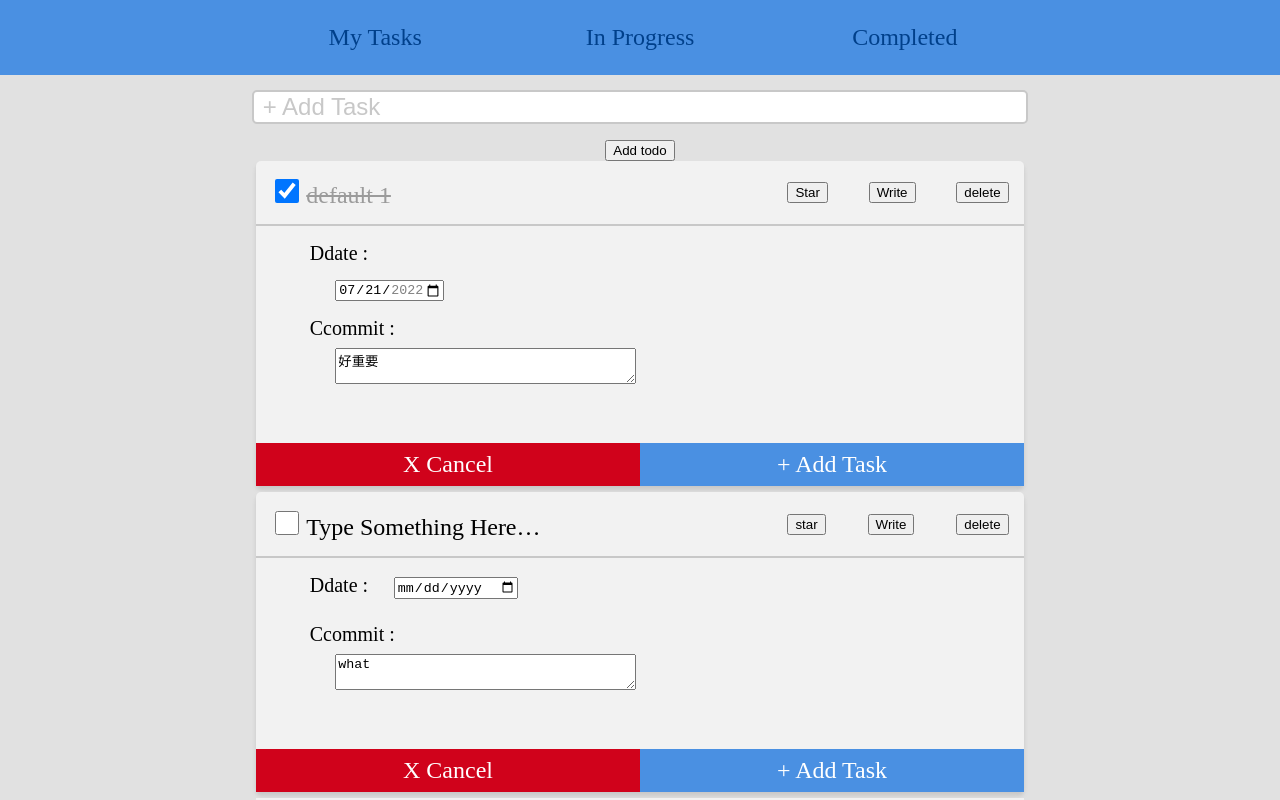
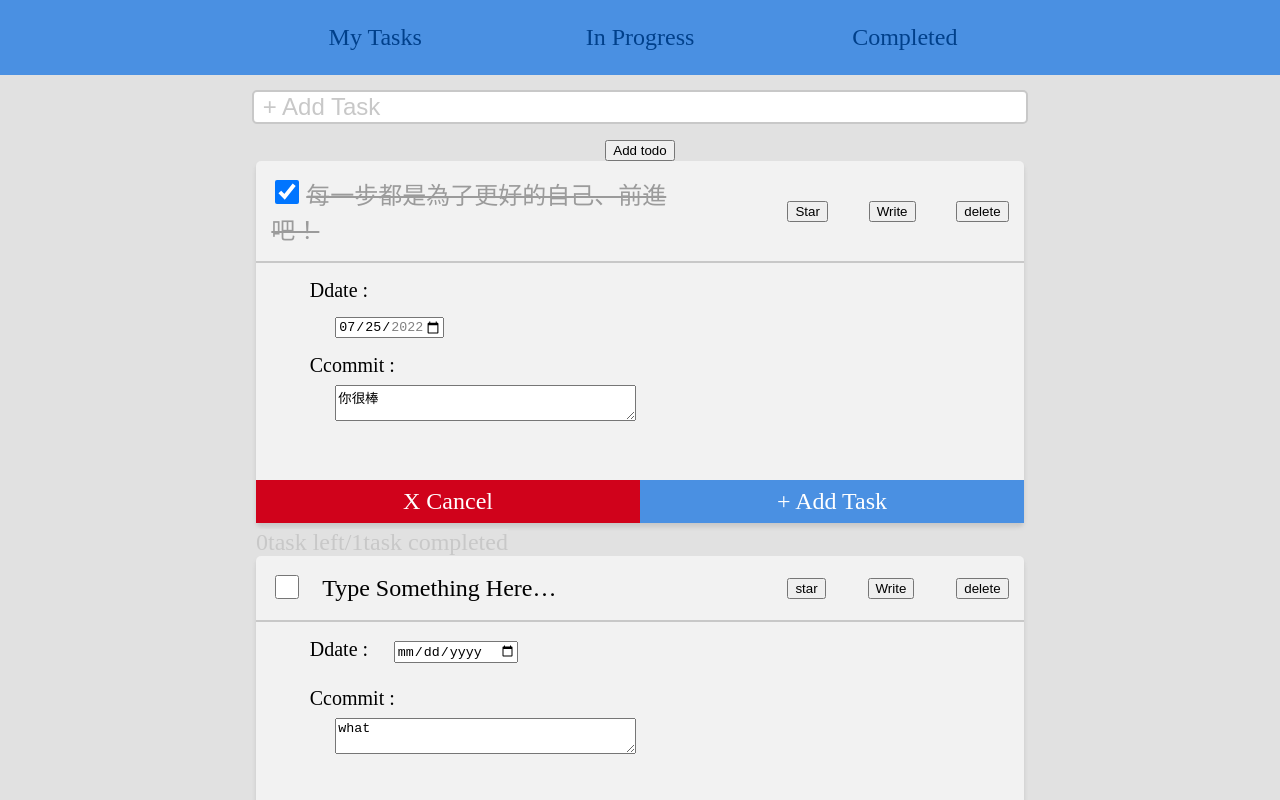
Before and after one commit to nstksean/reactTodoList, a React (Create React App) app: page / in a window 1280 px wide. Shown: the top 800 px of the page. Built offline with nearby package versions, Linux system fonts and the light colour scheme.

Commit message:
finish Task part/try use useEffect next -FILTER

```diff
--- a/src/App.css
+++ b/src/App.css
@@ -264,9 +264,6 @@ input[type='checkbox'] {
     width: 30%;
 }
 
-#btn_write[type=checkbox]:checked~.openTodoDetail {
-    display: none;
-}
 
 .todoItem {
     box-sizing: border-box;
@@ -311,6 +308,11 @@ input[type='checkbox'] {
     display: none;
 }
 
+.statusContainer {
+    display: flex;
+    width: 60%;
+}
+
 .status {
     font-family: Roboto-Italic;
     font-size: 24px;
--- a/src/App.js
+++ b/src/App.js
@@ -1,5 +1,6 @@
 
-import React, { useState } from 'react';
+
+import React, { useEffect, useState } from 'react';
 import './App.css';
 
 
@@ -13,7 +14,6 @@ function TodoItem({
     handleDateSet,
     handleToggleCancel,
     handleToggleIsWrite,
-
 }) {
     // const [input, setInput] = useState("")
     const handleChceckboxChange = () => {
@@ -54,7 +54,7 @@ function TodoItem({
 
     }
     const handleCancelClick = () => {
-        handleToggleCancel(todo.id, todo.date, todo.commit, handleWriteClick)
+        handleToggleCancel(todo.id, todo.date, todo.commit)
     }
     const handleDateChange = (e) => {
         handleDateSet(todo.id, e.target.value)
@@ -63,7 +63,6 @@ function TodoItem({
 
     const handleCommitChange = (e) => {
         handleChangeTask(todo.id, e.target.value)
-
     }
 
 
@@ -75,7 +74,9 @@ function TodoItem({
                 <div className="openTodoCheckbox">
                     <div className="checkLabel">
                         <input type="checkbox" id={todo.id} checked={todo.isDone} onChange={handleChceckboxChange} />
-                        <label htmlFor={todo.id}
+
+                        <label className="label"
+                            htmlFor={todo.id}
                         >{todo.content}</label>
                     </div>
 
@@ -101,7 +102,7 @@ function TodoItem({
                         <input type="date"
                             id="date"
                             name="todo-date"
-                            defaultValue={todo.date}
+                            value={todo.date}
                             min="2022-03-24"
                             max="2022-09-01"
                             onChange={handleDateChange} />
@@ -113,7 +114,7 @@ function TodoItem({
                     </div>
                     <div className='commitArea' >
                         <textarea
-                            defaultValue={todo.commit}
+                            value={todo.commit}
                             id={todo.id}
                             name="commit"
                             onChange={handleCommitChange}
@@ -148,17 +149,32 @@ function TodoItem({
 
 
 
+function Status(countDoneTask, countLeftTask) {
+
+
+
+    return (
+        <div className='status'>
+            <div className='taskLeft'>{countLeftTask}task Left</div>
+            <div className='taskComplete'>{countDoneTask}task Completed</div>
+        </div>
+    )
+}
+
+
+
+
 function App() {
 
     const [todos, setTodos] = useState([
         {
             id: 1,
-            content: 'default 1',
+            content: '每一步都是為了更好的自己、前進吧！',
             isDone: true,
             isWrite: true,
             isImportant: false,
-            commit: '好重要',
-            date: '2022-07-21'
+            commit: '你很棒',
+            date: '2022-07-25'
         },
         // {
         //     id: 2,
@@ -169,6 +185,7 @@ function App() {
         // }
     ])
     const [value, setValue] = useState('')
+
 
     const handleInputChange = (e) => {
         setValue(e.target.value)
@@ -203,20 +220,34 @@ function App() {
         // console.log('event', event)
         event.preventDefault()
 
-        setTodos(prev => {
+        setTodos(todo => {
             // console.log('sd', prev.length)
             return [{
-                id: prev.length + 1,
+                id: todo.length + 1,
                 content: value,
                 isDone: false,
                 isWrite: false,
                 isImportant: false,
                 commit: "",
                 date: "",
-            }, ...prev]
+            }, ...todo]
         })
 
         setValue('')
+    }
+
+    const handleToggleCancel = (id, todo, date, commit,) => {
+        console.log("handleTogglCancel", id, date, commit);
+        const changeValue = todos.map(todo => {
+            if (todo.id !== id) return todo
+            return {
+                ...todo,
+                isWrite: false,
+                date: "",
+                commit: "",
+            }
+        })
+        setTodos(changeValue)
     }
 
 
@@ -265,23 +296,39 @@ function App() {
         })
         setTodos(changeValue)
     }
-    const handleAddClick = () => {
+
+
+    const [countLT, setCountLT] = useState('')
+    const [countDT, setCountDT] = useState('')
+
+    const countLeftTask = () => {
+        const lT = todos.reduce((all, todo) =>
+            todo.isDone ? all : all + 1,
+            0
+        );
+        setCountLT(lT)
+        console.log("countLeftTask", lT)
+
     }
 
-    const handleToggleCancel = (id, date, commit, handleWriteClick) => {
-        console.log("handleToggleancel", id, date, commit);
-        const changeValue = todos.map(todo => {
-            if (todo.id !== id) return todo
-            return {
-                ...todo,
-                date: " ",
-                commit: " ",
-            }
-        })
-        handleWriteClick()
-        setTodos(changeValue)
+    const countDoneTask = () => {
+        const dT = todos.reduce((count, todo) =>
+            todo.isDone ? count + 1 : count,
+            0
+        );
+        setCountDT(dT)
+        console.log("countDoneTask", dT)
+    }
+    const handleCountClick = () => {
+        countDoneTask()
+        countLeftTask()
+        // console.log(lt,dT)
+    }
 
-    }
+    useEffect(() => {
+        countDoneTask()
+        countLeftTask()
+    })
 
     return (
         <div className="App">
@@ -316,21 +363,28 @@ function App() {
                     handleChangeTask={handleChangeTask}
                     handleDateChange={handleDateChange}
                     handleDateSet={handleDateSet}
-                    handleAddClick={handleAddClick}
+
                     handleToggleIsWrite={handleToggleIsWrite}
                     handleToggleCancel={handleToggleCancel}
-
                 />
             )
             }
+            <div className='statusContainer'>
+                <div className='status'>
+                    {countLT}task left/{countDT}task completed
+                </div>
+            </div>
 
             <div className="todoList">
                 <div className="openTodoItem">
                     <div className="openTodoCheckbox">
-                        <div className="checkLabel">
+                        <div className="checkBox">
                             <input type="checkbox" id="checkbox" onChange={handleChceckboxToggleIsDone} />
+                        </div>
+                        <div className='checkLabel'>
                             <label htmlFor="checkbox">Type Something Here…</label>
                         </div>
+
 
                         <div className="todoBtn">
                             <button className="btn_star">star</button>
@@ -370,11 +424,12 @@ function App() {
                         <button className="cancel"
                         >X Cancel</button>
                         <button className="addTask"
-                            onClick={handleAddClick}
+                        // onClick={handleAddClick}
                         >+ Add Task</button>
                     </div>
 
                 </div>
+
 
                 <div className="todoItem">
 
```
